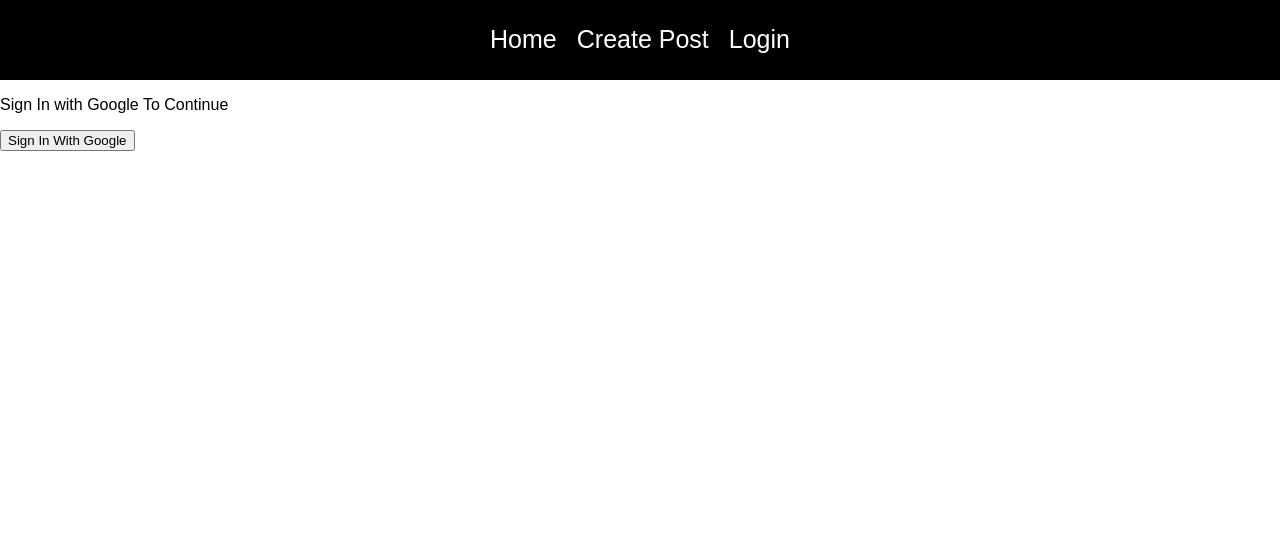
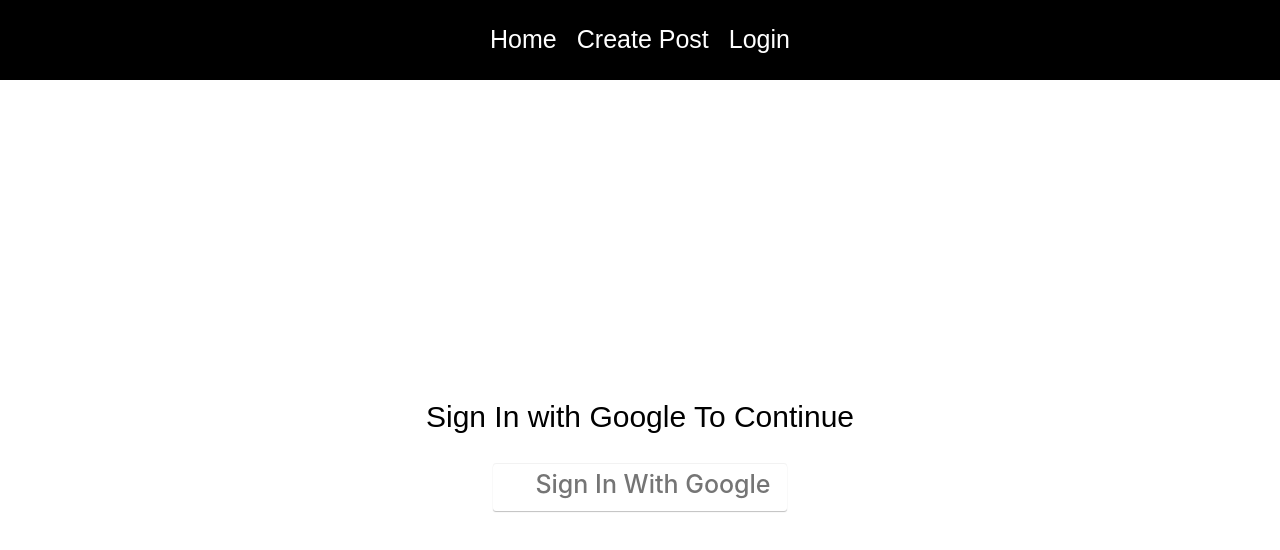
Before and after one commit to NoobMaester/blogg, a React (Create React App) app: page /login in a window 1280 px wide. Shown: the top 550 px of the page. Built offline with nearby package versions, Linux system fonts and the light colour scheme.

Commit message:
added styles to login page

```diff
--- a/src/App.css
+++ b/src/App.css
@@ -30,3 +30,94 @@
 a:hover{
   border-bottom: 2px solid white;
 }
+
+.createpost{
+  width: 100%;
+  height: calc(100vh - 80px);
+  display: grid;
+  place-items: center;
+}
+
+.container{
+  width: 500px;
+  height: auto;
+  padding: 20px;
+  background: black;
+  border-radius: 12px;
+  color: white;
+  display: flex;
+  flex-direction: column;
+}
+
+.container h1{
+  text-align: center;
+}
+
+.container label{
+  font-size: 25px;
+}
+.container .inputgp{
+  margin-top: 30px;
+  display: flex;
+  flex-direction: column;
+}
+
+.inputgp input,
+.inputgp textarea{
+  font-size: 18px;
+  border: none;
+  border-radius: 2px;
+  padding: 5px;
+}
+
+.inputgp input{
+  height: 40px;
+}
+
+.inputgp textarea{
+  height: 150px;
+}
+
+.container button{
+  margin-top: 20px;
+  height: 40px;
+  border: none;
+  border-radius: 5px;
+  cursor: pointer;
+  font-size: 18px;
+}
+input,
+textarea{
+  margin-top: 5px;
+}
+
+/*login page*/
+.login-page{
+  width: 100vw;
+  height: calc(100vh - 80px);
+  display: flex;
+  flex-direction: column;
+  justify-content: center;
+  align-items: center;
+}
+
+.login-page p{
+  font-size: 30px;
+}
+
+/*google btn*/
+
+.btn{
+  cursor: pointer;
+  transition: background-color 300ms,
+  box-shadow 300ms;
+  padding: 5px 16px 12px 42px;
+  border: none;
+  border-radius: 3px;
+  box-shadow: 0 -1px 0 rgba(0, 0, 0, 0.05), 0 1px 1px rgba(0, 0, 0, 0.25);
+  color: #757575;
+  font-size: 25px;
+  font-weight: 500;
+  font-family: -apple-system, BlinkMacSystemFont, 'Segoe UI', Roboto, Oxygen, Ubuntu, Cantarell, 'Open Sans', 'Helvetica Neue', sans-serif;
+  background-color: white;
+}
```
